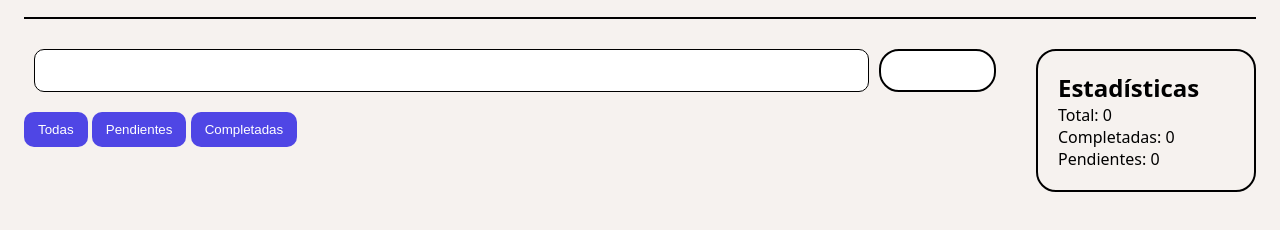
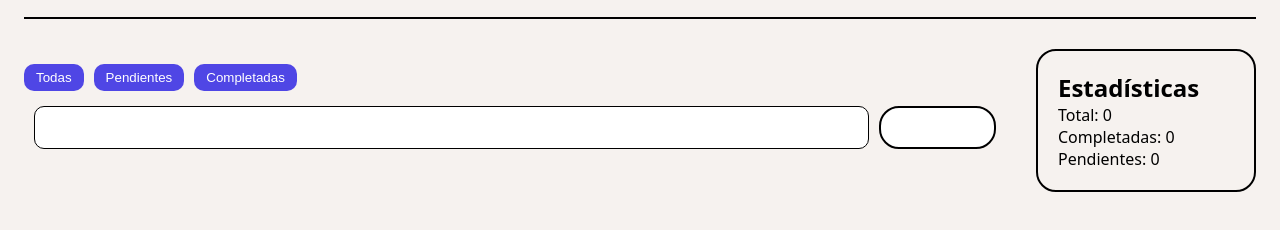
Before and after one commit to iriamsv/bootcamp-project, a plain HTML site: page index.html in a window 1280 px wide. Shown: the part 92-322 px from the top of the page. Drawn offline with Linux system fonts and the light colour scheme.

Commit message:
Mejora de interfaz

```diff
--- a/index.html
+++ b/index.html
@@ -18,6 +18,12 @@
   <main>
 
     <section class="task-list">
+      <div class="filters">
+       <button data-filter="all">Todas</button>
+       <button data-filter="pending">Pendientes</button>
+       <button data-filter="completed">Completadas</button>
+      </div>
+
       <form id="task-form">
 
         <label for="task-title"></label>
@@ -29,12 +35,6 @@
       </form>
 
       <ul id="tasks"></ul>
-
-      <div class="filters">
-       <button data-filter="all">Todas</button>
-       <button data-filter="pending">Pendientes</button>
-       <button data-filter="completed">Completadas</button>
-      </div>
 
     </section>
 
--- a/style.css
+++ b/style.css
@@ -40,6 +40,18 @@ main {
   display: flex;
   gap: 40px;
   margin-top: 30px;
+}
+
+.filters {
+  display: flex;
+  gap: 10px;
+  margin: 15px 0;
+}
+
+.filters button {
+  padding: 6px 12px;
+  border-radius: 10px;
+  cursor: pointer;
 }
 
 form button {
```
